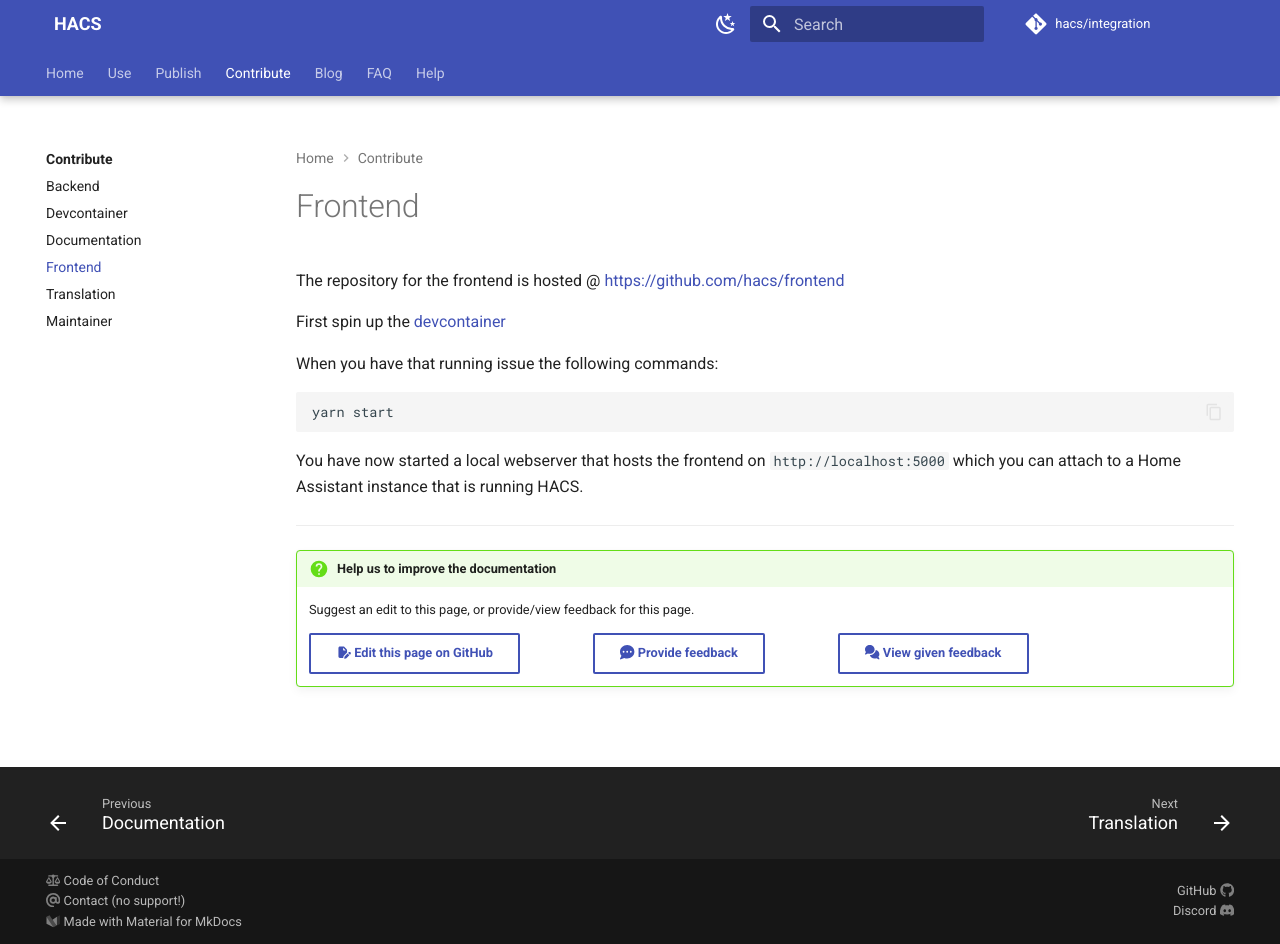
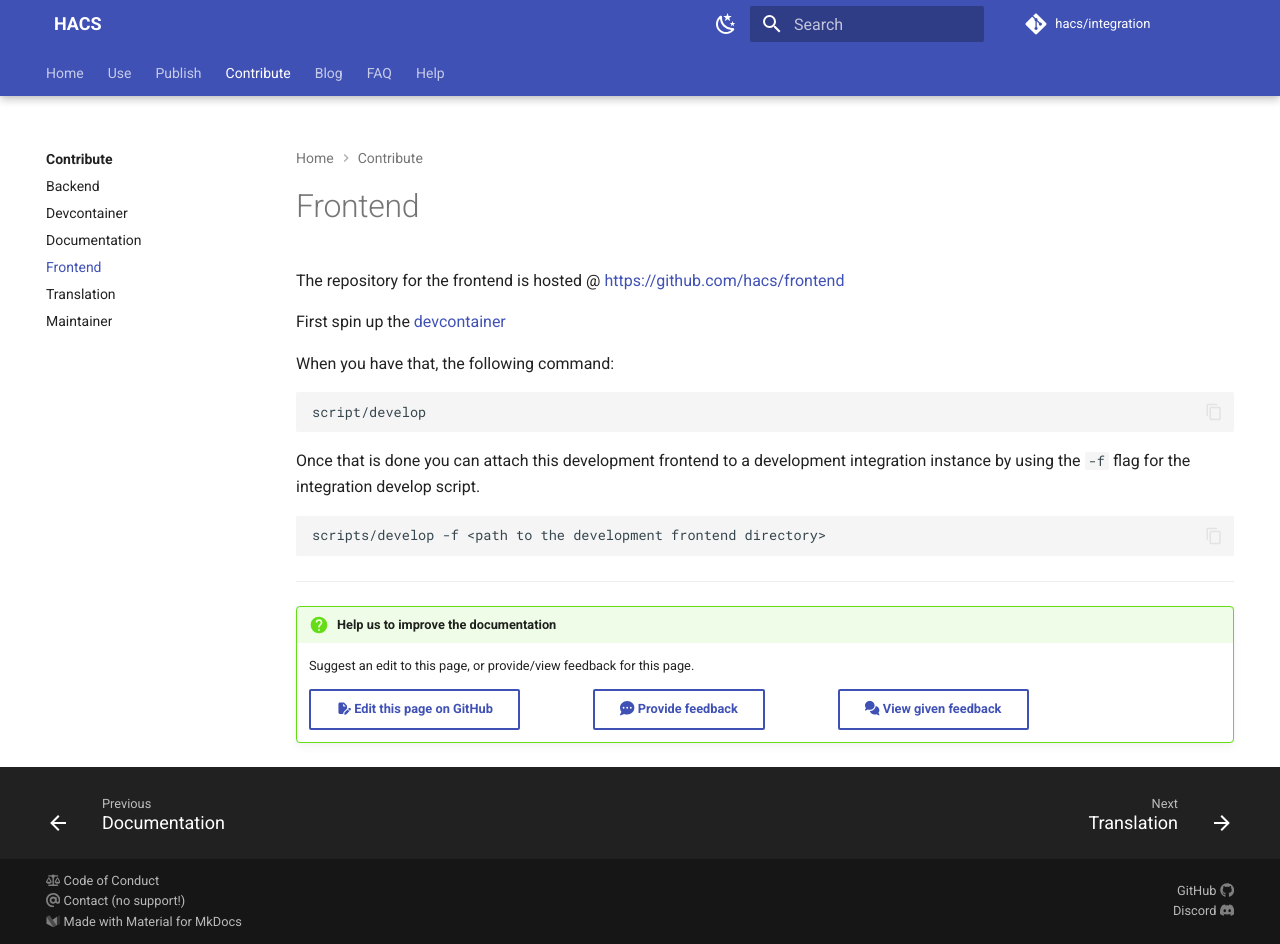
Before and after one commit to hacs/documentation, an MkDocs documentation site: the page built from source/docs/contribute/frontend.md, in a window 1280 px wide and 944 px high. Built offline with MkDocs 1.6.1 and Material for MkDocs 9.7.7, drawn with Linux system fonts in a browser that asks for light colours; plug-ins that fetch from the network failed and are left out; comment, search, counter and statistics services are not loaded.

Commit message:
Update frontend dev description

````diff
--- a/source/docs/contribute/frontend.md
+++ b/source/docs/contribute/frontend.md
@@ -8,10 +7,14 @@ The repository for the frontend is hosted @ https://github.com/hacs/frontend
 
 First spin up the [devcontainer](/docs/contribute/devcontainer.md)
 
-When you have that running issue the following commands:
+When you have that, the following command:
 
 ```bash
-yarn start
+script/develop
 ```
 
-You have now started a local webserver that hosts the frontend on `http://localhost:5000` which you can attach to a Home Assistant instance that is running HACS.
+Once that is done you can attach this development frontend to a development integration instance by using the `-f` flag for the integration develop script.
+
+```bash
+scripts/develop -f <path to the development frontend directory>
+```
````
Also changed, not shown: other parts of source/docs/contribute/frontend.md (+0 -1 lines), source/docs/contribute/backend.md (+0 -1 lines).
